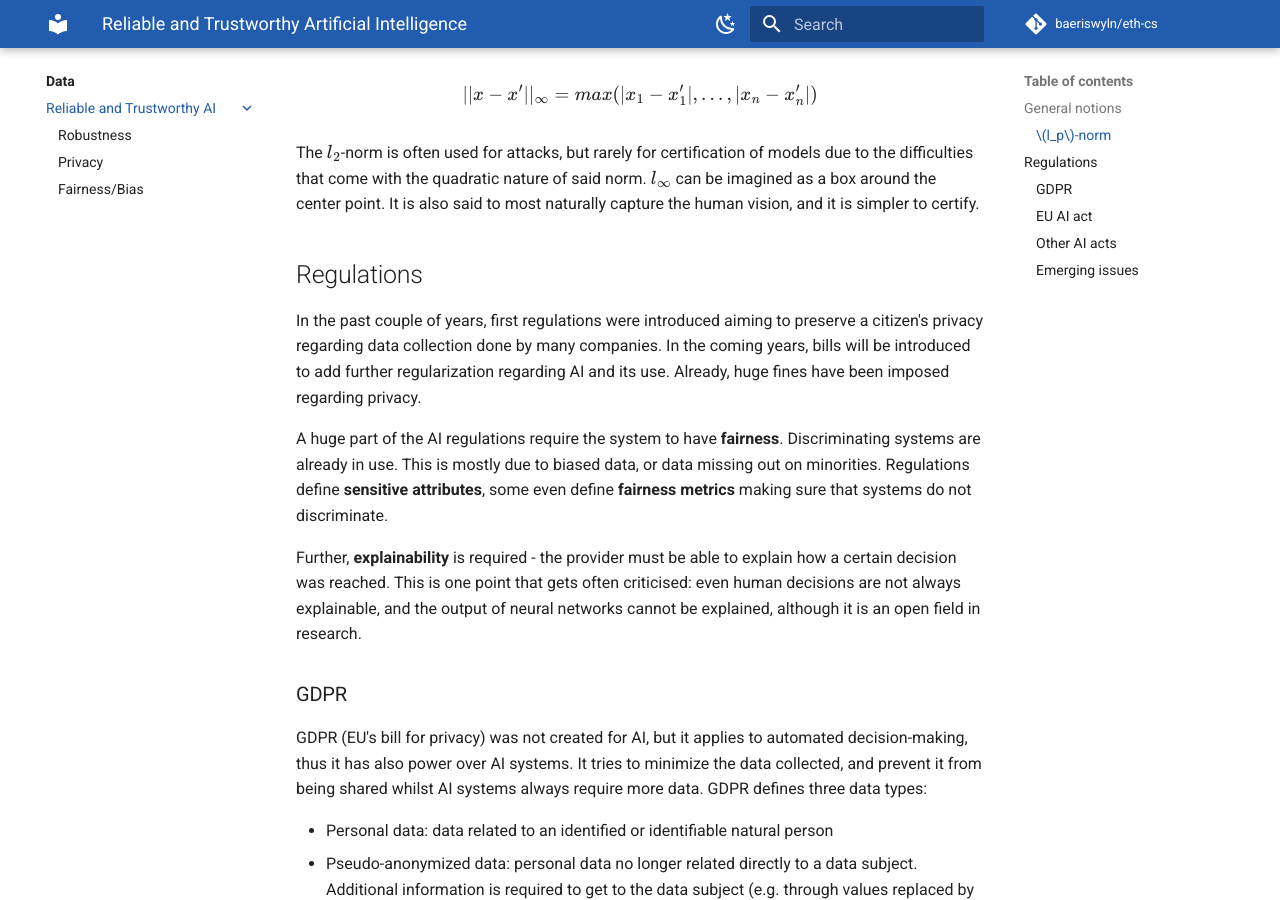
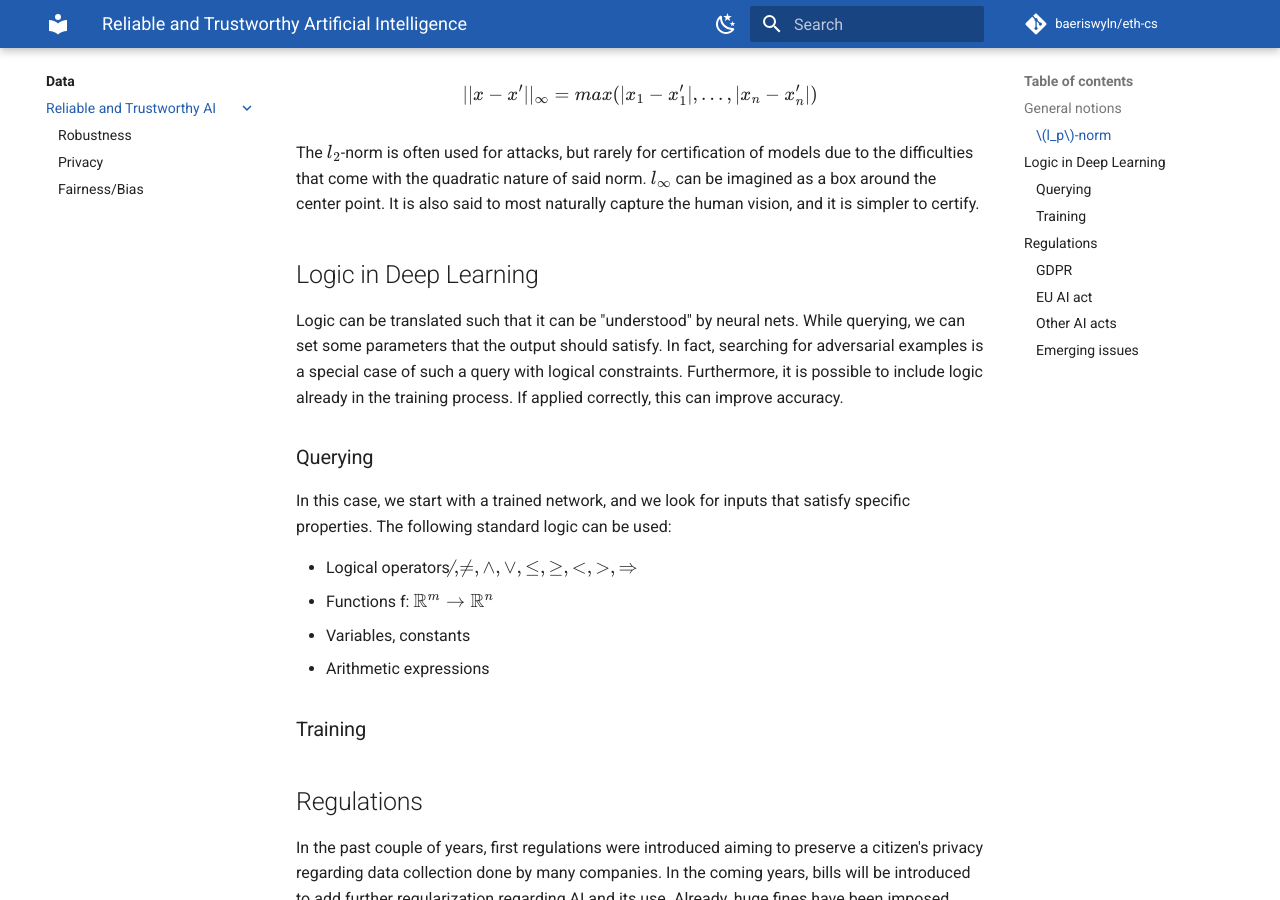
Before and after one commit to baeriswyln/eth-cs, an MkDocs documentation site: the page built from docs/data/rtai/index.md, in a window 1280 px wide and 900 px high, scrolled down 789 px. Built offline with MkDocs 1.6.1 and Material for MkDocs 9.7.7, drawn with Linux system fonts in a browser that asks for light colours; comment, search, counter and statistics services are not loaded.

Commit message:
:memo: rtai

```diff
--- a/docs/data/rtai/index.md
+++ b/docs/data/rtai/index.md
@@ -31,6 +31,25 @@ $$
 The $l_2$-norm is often used for attacks, but rarely for certification of models due to the difficulties that come
 with the quadratic nature of said norm. $l_\infty$ can be imagined as a box around the center point. It is also said
 to most naturally capture the human vision, and it is simpler to certify.
+
+## Logic in Deep Learning
+
+Logic can be translated such that it can be "understood" by neural nets. While querying, we can set some parameters
+that the output should satisfy. In fact, searching for adversarial examples is a special case of such a query with
+logical constraints. Furthermore, it is possible to include logic already in the training process. If applied correctly,
+this can improve accuracy.
+
+### Querying
+
+In this case, we start with a trained network, and we look for inputs that satisfy specific properties. The following
+standard logic can be used:
+
+- Logical operators $\not, \neq, \land, \lor, \leq, \geq, <, >, \Rightarrow$
+- Functions f: $\mathbb{R}^m \to \mathbb{R}^n$
+- Variables, constants
+- Arithmetic expressions
+
+### Training
 
 ## Regulations
 
```
Also changed, not shown: docs/data/rtai/fairness-bias.md (+7 -0 lines), docs/data/rtai/privacy.md (+1 -1 lines).
